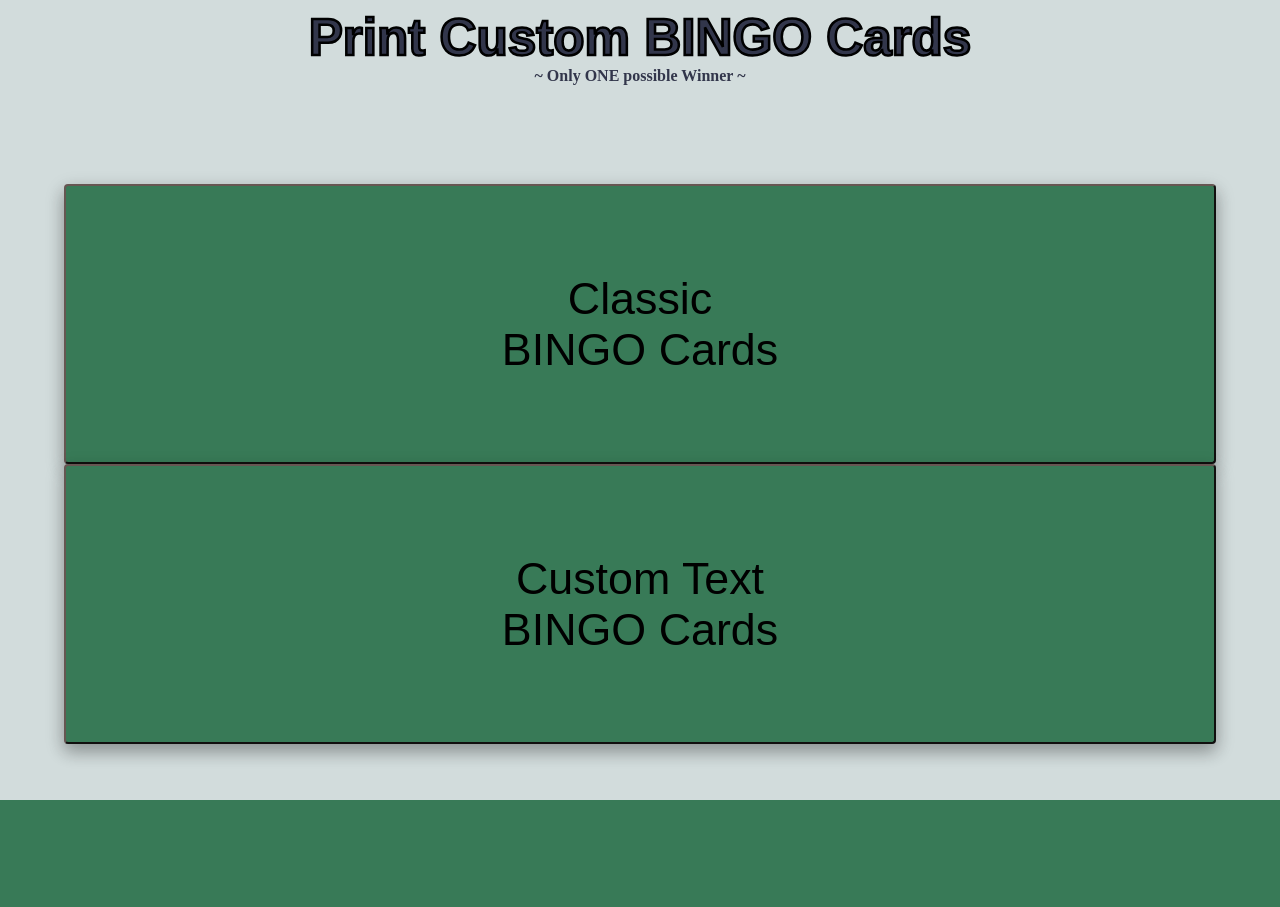
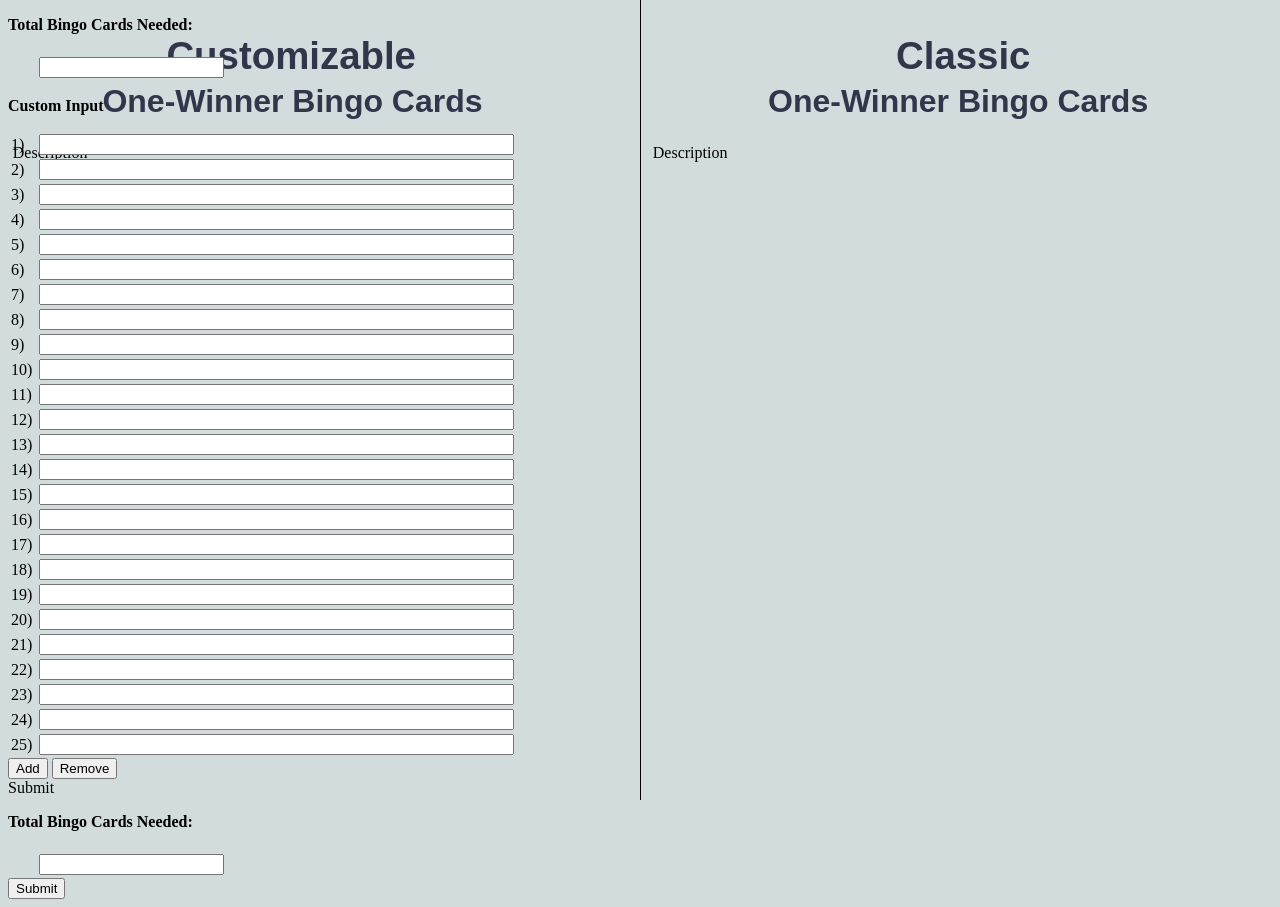
Before and after one commit to bentontripp/bingo-bash, a Django app: page / in a window 1280 px wide. Before the commit the page ends 800 px from the top, so only its background shows below. Run offline with Django 3.2, Linux system fonts and the light colour scheme.

Commit message:
commit 5:02 PM 9/10/2021

```diff
--- a/code/bingo/bingo/settings.py
+++ b/code/bingo/bingo/settings.py
@@ -40,6 +40,8 @@
     'django.contrib.staticfiles',
     'one_winner_bingo.apps.OneWinnerBingoConfig'
 ]
+
+MESSAGE_STORAGE = 'django.contrib.messages.storage.session.SessionStorage'
 
 MIDDLEWARE = [
     'django.middleware.security.SecurityMiddleware',
--- a/code/bingo/one_winner_bingo/static/CSS/styles.css
+++ b/code/bingo/one_winner_bingo/static/CSS/styles.css
@@ -2,20 +2,73 @@
   background-color: rgba(210,220,220,1);
 }
 
-h1 {
+.vline
+{
+    position:fixed;
+    top:0;
+    left:50%;
+    bottom:0; margin:0;
+    border:none;
+    border-right:solid 1px black;
+    z-index:10;
+}
+
+#h1_1 {
 	color: rgb(50, 54, 75);
-	font-size: 4vw;
+	font-size: 3vw;
 	text-align: center;
 	font-family: Arial, Helvetica, sans-serif;
-	margin: 0;
-	-webkit-text-stroke: .2vw black;
+	position: absolute;
+	top: 1%;
+	left: 13%;
 }
 
-h2 {
+#h2_1 {
 	color: rgba(50, 54, 75);
+	font-size: 2.5vw;
+	text-align: center;
+	font-family: Arial, Helvetica, sans-serif;
+	position: absolute;
+	top: 7%;
+	left: 8%;
+}
+
+#h1_2 {
+	color: rgb(50, 54, 75);
+	font-size: 3vw;
+	text-align: center;
+	font-family: Arial, Helvetica, sans-serif;
+	position: absolute;
+	top: 1%;
+	left: 70%;
+}
+
+#h2_2 {
+	color: rgba(50, 54, 75);
+	font-size: 2.5vw;
+	text-align: center;
+	font-family: Arial, Helvetica, sans-serif;
+	position: absolute;
+	top: 7%;
+	left: 60%;
+}
+
+#d1 {
+	color: black;
 	font-size: 1.25vw;
 	text-align: center;
-	margin: 0;
+	position: absolute;
+	top: 16%;
+	left: 1%;
+}
+
+#d2 {
+	color: black;
+	font-size: 1.25vw;
+	text-align: center;
+	position: absolute;
+	top: 16%;
+	left: 51%;
 }
 
 table tr td:first-child {
--- a/code/bingo/one_winner_bingo/static/JS/scripts.js
+++ b/code/bingo/one_winner_bingo/static/JS/scripts.js
@@ -22,19 +22,20 @@
 function getCol()
 {
     var table = document.getElementById('tbl');
+    var totalCards = document.getElementById('total_cards').rows[1].cells[1].childNodes[0].value
     var column = [];
+    column.push(totalCards)
     for(var i = 0; i<table.rows.length; i++){
         column.push(table.rows[i].cells[1].childNodes[0].value);
     }
     const csrftoken = document.querySelector('[name=csrfmiddlewaretoken]').value;
     $.ajax({
         headers: {'X-CSRFToken': csrftoken},
-        url: '/get_custom_bingo',
+        url: 'get_custom_bingo',
         type: 'POST',
         data: {'arr':column},
         success:function (response) {
           download(response, 'BINGO_CARDS.pdf', 'application/pdf' );
-          alert(response);
         }
       });
 };
--- /dev/null
+++ b/code/bingo/one_winner_bingo/templates/one_winner_bingo/bingo.html
@@ -0,0 +1,199 @@
+{% load static %}
+
+{% if messages %}
+<ul class="messages">
+    {% for message in messages %}
+    <li{% if message.tags %} class="{{ message.tags }}"{% endif %}>{{ message }}</li>
+    {% endfor %}
+</ul>
+{% endif %}
+
+<!doctype html>
+
+<html lang="en">
+<head>
+  <meta charset="utf-8">
+  <meta name="viewport" content="width=device-width, initial-scale=1">
+
+  <title>One-Winner BINGO</title>
+  <meta name="description" content="Custom BINGO cards with only one possible winner.">
+  <link rel="stylesheet" href="{% static 'CSS/styles.css' %}">
+
+</head>
+
+<body>
+  <hr class="vline" />
+
+  <!-- Custom -->
+  <h1 id="h1_1">Customizable</h1>
+  <h2 id="h2_1">One-Winner Bingo Cards</h2>
+  <p id="d1">Description</p>
+
+  <!-- Custom Tables -->
+  <div class="tables">
+    <div class="t1">
+      <p id="tbl_caption1">Total Bingo Cards Needed:</p>
+      <table id="total_cards">
+        <tr>
+          <td></td>
+        </tr>
+        <tr>
+          <td></td>
+          <td><input id="card_input" type="text" maxlength="3"/></td>
+        </tr>
+      </table>
+    </div>
+    <div class="t2">
+      <p id="tbl_caption2">Custom Input</p>
+        <table id="tbl">
+          <col><col>
+          <tbody id='tbdy'>
+            <tr>
+              <td><div>1)</div></td>
+              <td><input id="input_row" type="text" maxlength="60"/></td>
+            </tr>
+            <tr>
+              <td><div>2)</div></td>
+              <td><input id="input_row" type="text" maxlength="60"/></td>
+            </tr>
+            <tr>
+              <td><div>3)</div></td>
+              <td><input id="input_row" type="text" maxlength="60"/></td>
+            </tr>
+            <tr>
+              <td><div>4)</div></td>
+              <td><input id="input_row" type="text" maxlength="60"/></td>
+            </tr>
+            <tr>
+              <td><div>5)</div></td>
+              <td><input id="input_row" type="text" maxlength="60"/></td>
+            </tr>
+            <tr>
+              <td><div>6)</div></td>
+              <td><input id="input_row" type="text" maxlength="60"/></td>
+            </tr>
+            <tr>
+              <td><div>7)</div></td>
+              <td><input id="input_row" type="text" maxlength="60"/></td>
+            </tr>
+            <tr>
+              <td><div>8)</div></td>
+              <td><input id="input_row" type="text" maxlength="60"/></td>
+            </tr>
+            <tr>
+              <td><div>9)</div></td>
+              <td><input id="input_row" type="text" maxlength="60"/></td>
+            </tr>
+            <tr>
+              <td><div>10)</div></td>
+              <td><input id="input_row" type="text" maxlength="60"/></td>
+            </tr>
+            <tr>
+              <td><div>11)</div></td>
+              <td><input id="input_row" type="text" maxlength="60"/></td>
+            </tr>
+            <tr>
+              <td><div>12)</div></td>
+              <td><input id="input_row" type="text" maxlength="60"/></td>
+            </tr>
+            <tr>
+              <td><div>13)</div></td>
+              <td><input id="input_row" type="text" maxlength="60"/></td>
+            </tr>
+            <tr>
+              <td><div>14)</div></td>
+              <td><input id="input_row" type="text" maxlength="60"/></td>
+            </tr>
+            <tr>
+              <td><div>15)</div></td>
+              <td><input id="input_row" type="text" maxlength="60"/></td>
+            </tr>
+            <tr>
+              <td><div>16)</div></td>
+              <td><input id="input_row" type="text" maxlength="60"/></td>
+            </tr>
+            <tr>
+              <td><div>17)</div></td>
+              <td><input id="input_row" type="text" maxlength="60"/></td>
+            </tr>
+            <tr>
+              <td><div>18)</div></td>
+              <td><input id="input_row" type="text" maxlength="60"/></td>
+            </tr>
+            <tr>
+              <td><div>19)</div></td>
+              <td><input id="input_row" type="text" maxlength="60"/></td>
+            </tr>
+            <tr>
+              <td><div>20)</div></td>
+              <td><input id="input_row" type="text" maxlength="60"/></td>
+            </tr>
+            <tr>
+              <td><div>21)</div></td>
+              <td><input id="input_row" type="text" maxlength="60"/></td>
+            </tr>
+            <tr>
+              <td><div>22)</div></td>
+              <td><input id="input_row" type="text" maxlength="60"/></td>
+            </tr>
+            <tr>
+              <td><div>23)</div></td>
+              <td><input id="input_row" type="text" maxlength="60"/></td>
+            </tr>
+            <tr>
+              <td><div>24)</div></td>
+              <td><input id="input_row" type="text" maxlength="60"/></td>
+            </tr>
+            <tr>
+              <td><div>25)</div></td>
+              <td><input id="input_row" type="text" maxlength="60"/></td>
+            </tr>
+          </tbody>
+        </table>
+      </div>
+      <div class="buttons">
+        <button class="button Add" onclick="addField();" />Add</button>
+        <button class="button Remove" onclick="removeField();" />Remove</button>
+        <form action="" method="POST">
+          {% csrf_token %}
+          <a class="button Submit" onclick="getCol();" src="#"/>Submit</a>
+        </form>
+      </div>
+    </div>
+
+  <!-- Classic -->
+  <h1 id="h1_2">Classic</h1>
+  <h2 id="h2_2">One-Winner Bingo Cards</h2>
+  <p id="d2">Description</p>
+
+  <div class="tables">
+    <div class="t1">
+      <p id="tbl_caption1">Total Bingo Cards Needed:</p>
+      <table id="total_cards">
+        <tr>
+          <td></td>
+        </tr>
+        <tr>
+          <td></td>
+          <td><input id="card_input" type="text" maxlength="3"/></td>
+          </tr>
+        </table>
+      </div>
+      <div class="buttons">
+        <button class="button Submit" onclick="getCol();" />Submit</button>
+      </div>
+    </div>
+  <!-- Buttons
+  <button class="button Original_Button" onclick="location.href='pages/original_bingo.html';">
+  Classic<br />BINGO Cards
+  </button>
+  <button class="button Custom_Button" onclick="location.href='pages/custom_bingo.html';">
+  Custom Text<br />BINGO Cards
+  </button>-->
+
+
+  <script type="text/javascript" src={% static "JS/jquery-3.6.0.min.js" %}></script>
+  <script type="text/javascript" src={% static "JS/scripts.js" %}></script>
+  <script type="text/javascript" src={% static "JS/download2.js" %}></script>
+</body>
+</html>
--- a/code/bingo/one_winner_bingo/templates/one_winner_bingo/index.html
+++ /dev/null
@@ -1,31 +0,0 @@
-{% load static %}
-<!doctype html>
-
-<html lang="en">
-<head>
-  <meta charset="utf-8">
-  <meta name="viewport" content="width=device-width, initial-scale=1">
-
-  <title>One-Winner BINGO</title>
-  <meta name="description" content="Custom BINGO cards with only one possible winner.">
-  <link rel="stylesheet" href="{% static 'CSS/styles.css' %}">
-
-</head>
-
-<body>
-  <!-- Heading -->
-  <h1>Print Custom BINGO Cards</h2>
-  <h2>~ Only ONE possible Winner ~</h1>
-
-  <!-- Buttons -->
-  <button class="button Original_Button" onclick="location.href='pages/original_bingo.html';">
-  Classic<br />BINGO Cards
-  </button>
-  <button class="button Custom_Button" onclick="location.href='pages/custom_bingo.html';">
-  Custom Text<br />BINGO Cards
-  </button>
-
-  <p></p>
-  <!-- <script src="JS/scripts.js"></script> -->
-</body>
-</html>
--- a/code/bingo/one_winner_bingo/templates/one_winner_bingo/pages/custom_bingo.html
+++ b/code/bingo/one_winner_bingo/templates/one_winner_bingo/pages/custom_bingo.html
@@ -145,7 +145,7 @@
 		<button class="button Remove" onclick="removeField();" />Remove</button>
 		<form action="" method="POST">
 			{% csrf_token %}
-			<button class="button Submit" onclick="getCol();" />Submit</button>
+			<a class="button Submit" onclick="getCol();" src="#"/>Submit</a>
 		</form>
 	</div>
 	<div class="end_links">
--- a/code/bingo/one_winner_bingo/urls.py
+++ b/code/bingo/one_winner_bingo/urls.py
@@ -4,8 +4,8 @@
 app_name = 'one_winner_bingo'
 
 urlpatterns = [
-    path('', views.index, name = 'index'),
-    path('pages/original_bingo.html', views.original_bingo),
-    path('pages/custom_bingo.html', views.custom_bingo),
+    path('', views.bingo, name = 'bingo'),
+    #path('pages/original_bingo.html', views.original_bingo),
+    #path('pages/custom_bingo.html', views.custom_bingo),
     path('get_custom_bingo', views.get_custom_bingo, name='get_custom_bingo')
 ]
--- a/code/bingo/one_winner_bingo/views.py
+++ b/code/bingo/one_winner_bingo/views.py
@@ -7,50 +7,58 @@
 from reportlab.platypus import SimpleDocTemplate, Table, TableStyle, PageBreak
 
 # Create your views here.
-def index(request):
-    return render(request, "one_winner_bingo/index.html")
+def bingo(request):
+    return render(request, "one_winner_bingo/bingo.html")
 
-def original_bingo(request):
-    return render(request, "one_winner_bingo/pages/original_bingo.html")
+#def original_bingo(request):
+#    return render(request, "one_winner_bingo/pages/original_bingo.html")
 
-def custom_bingo(request):
-    return render(request, "one_winner_bingo/pages/custom_bingo.html")
-
-
-from django.http import FileResponse
-# return FileResponse(buffer, as_attachment=True, filename='BINGO_CARDS.pdf')
+#def custom_bingo(request):
+#    return render(request, "one_winner_bingo/pages/custom_bingo.html")
+from django.contrib import messages
 
 def get_custom_bingo(request):
+    print(request.POST)
     a = request.POST.getlist('arr[]')
-    arr_lis = app_models.custom_shuff(a, 15, True)
-    response = HttpResponse(content_type = 'application/pdf')
-    response['Content-Disposition'] = 'attachment; filename="BINGO_CARDS.pdf"'
-    buffer = io.BytesIO()
-    doc = SimpleDocTemplate(buffer, pagesize = letter)
-    # container for the 'Flowable' objects
-    elements = []
-    for arr in arr_lis:
-        data = arr
-        t = Table(data, 5 * [1.5 * inch], 6 * [1.4 * inch])
-        # from (column, row) to (column, row)
-        t.setStyle(TableStyle([('FONTNAME', (0,0), (-1,0), 'Helvetica-Bold'),
-                               ('FONTSIZE', (0,0), (-1,0), 15),
-                               ('TEXTCOLOR', (0,1), (-1,-1), colors.black),
-                               ('FONTSIZE', (0,1), (-1,-1), 14),
-                               ('ALIGN', (0,0), (-1,-1), 'CENTER'),
-                               ('VALIGN', (0,0), (-1,-1),'MIDDLE'),
-                               ('TEXTCOLOR', (0,0), (-1,0), colors.white),
-                               ('BACKGROUND', (0,0), (-1,0), colors.black),
-                               ('BACKGROUND', (0,1), (-1,-1), colors.Color(230/255, 220/255, 225/255)),
-                               ('INNERGRID', (0,0), (-1,0), 0.7, colors.white),
-                               ('INNERGRID', (0,1), (-1,-1), 0.7, colors.black),
-                               ('BOX', (0,0), (-1,-1), 0.7, colors.black),
-                               ]))
-        elements.extend([t, PageBreak()])
-    # write the document to disk
-    doc.build(elements)
-    response.write(buffer.getvalue())
-    buffer.close()
-    return response
-    # save response to pdf in directory
-    # return url to directory
+    cards = a[0]
+    a = a[1:]
+    if len(set(a)) < len(a):
+        messages.info(request, 'Please make sure there are no duplicate or blank entries.')
+    elif '' in a:
+        messages.info(request, 'Please make sure there are no duplicate or blank entries.')
+    elif cards < 2 or cards >= 150:
+        messages.info(request, 'Please make sure the number of cards is a valid whole number between 2 and 150.')
+    else:
+        try:
+            arr_lis = app_models.custom_shuff(a, cards, True)
+            response = HttpResponse(content_type = 'application/pdf')
+            response['Content-Disposition'] = 'attachment; filename="BINGO_CARDS.pdf"'
+            buffer = io.BytesIO()
+            doc = SimpleDocTemplate(buffer, pagesize = letter)
+            # container for the 'Flowable' objects
+            elements = []
+            for arr in arr_lis:
+                data = arr
+                t = Table(data, 5 * [1.5 * inch], 6 * [1.4 * inch])
+                # from (column, row) to (column, row)
+                t.setStyle(TableStyle([('FONTNAME', (0,0), (-1,0), 'Helvetica-Bold'),
+                                    ('FONTSIZE', (0,0), (-1,0), 15),
+                                    ('TEXTCOLOR', (0,1), (-1,-1), colors.black),
+                                    ('FONTSIZE', (0,1), (-1,-1), 14),
+                                    ('ALIGN', (0,0), (-1,-1), 'CENTER'),
+                                    ('VALIGN', (0,0), (-1,-1),'MIDDLE'),
+                                    ('TEXTCOLOR', (0,0), (-1,0), colors.white),
+                                    ('BACKGROUND', (0,0), (-1,0), colors.black),
+                                    ('BACKGROUND', (0,1), (-1,-1), colors.Color(230/255, 220/255, 225/255)),
+                                    ('INNERGRID', (0,0), (-1,0), 0.7, colors.white),
+                                    ('INNERGRID', (0,1), (-1,-1), 0.7, colors.black),
+                                    ('BOX', (0,0), (-1,-1), 0.7, colors.black),
+                                    ]))
+                elements.extend([t, PageBreak()])
+            # write the document to disk
+            doc.build(elements)
+            response.write(buffer.getvalue())
+            buffer.close()
+            return response
+        except:
+            messages.info(request, 'There was a problem with your submission./n/nPlease douple check your entries, or try refreshing the page and starting over.')
```
Also changed, not shown: code/bingo/one_winner_bingo/templates/one_winner_bingo/pages/original_bingo.html (indentation only).
